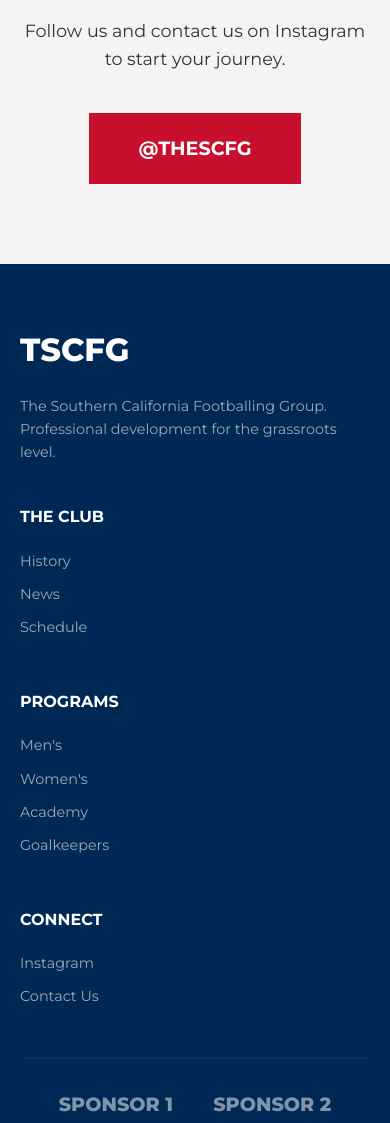
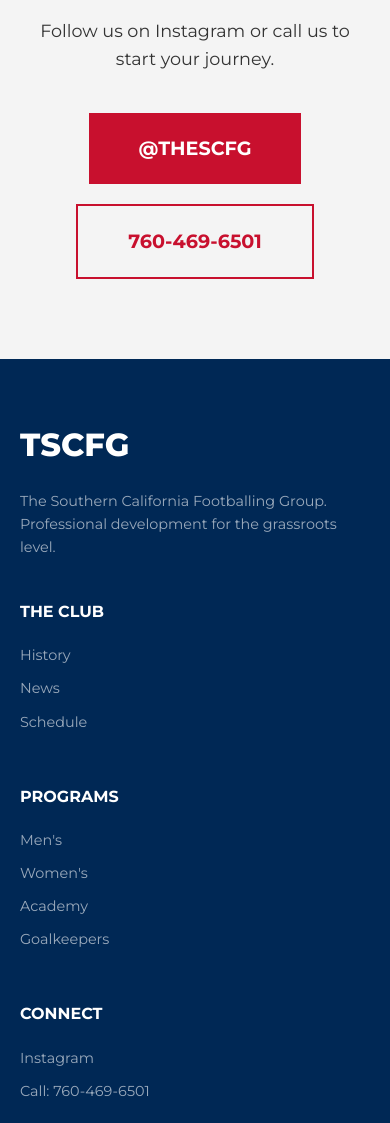
Before and after one commit to raul435/thescfg, a plain HTML site: page index.html in a window 390 px wide. Shown: the part 4688-5811 px from the top of the page. Drawn offline with Linux system fonts and the light colour scheme.

Commit message:
Update contact info: added phone number

```diff
--- a/index.html
+++ b/index.html
@@ -403,8 +403,11 @@
   <section id="contact" class="section section-bg-gray" style="text-align: center;">
     <div class="container">
       <h2 class="section-title" style="display: block; margin: 0 auto 20px; text-align: center;">Ready to Join?</h2>
-      <p style="margin-bottom: 40px; font-size: 1.1rem;">Follow us and contact us on Instagram to start your journey.</p>
-      <a href="https://www.instagram.com/thescfg" target="_blank" class="btn" style="padding: 20px 50px; font-size: 1.2rem;">@thescfg</a>
+      <p style="margin-bottom: 40px; font-size: 1.1rem;">Follow us on Instagram or call us to start your journey.</p>
+      <div style="display: flex; justify-content: center; gap: 20px; flex-wrap: wrap;">
+        <a href="https://www.instagram.com/thescfg" target="_blank" class="btn" style="padding: 20px 50px; font-size: 1.2rem;">@thescfg</a>
+        <a href="tel:7604696501" class="btn btn-outline" style="padding: 20px 50px; font-size: 1.2rem;">760-469-6501</a>
+      </div>
     </div>
   </section>
 
@@ -437,7 +440,7 @@
           <h4>Connect</h4>
           <ul>
             <li><a href="https://www.instagram.com/thescfg" target="_blank">Instagram</a></li>
-            <li><a href="#">Contact Us</a></li>
+            <li><a href="tel:7604696501">Call: 760-469-6501</a></li>
           </ul>
         </div>
       </div>
```
